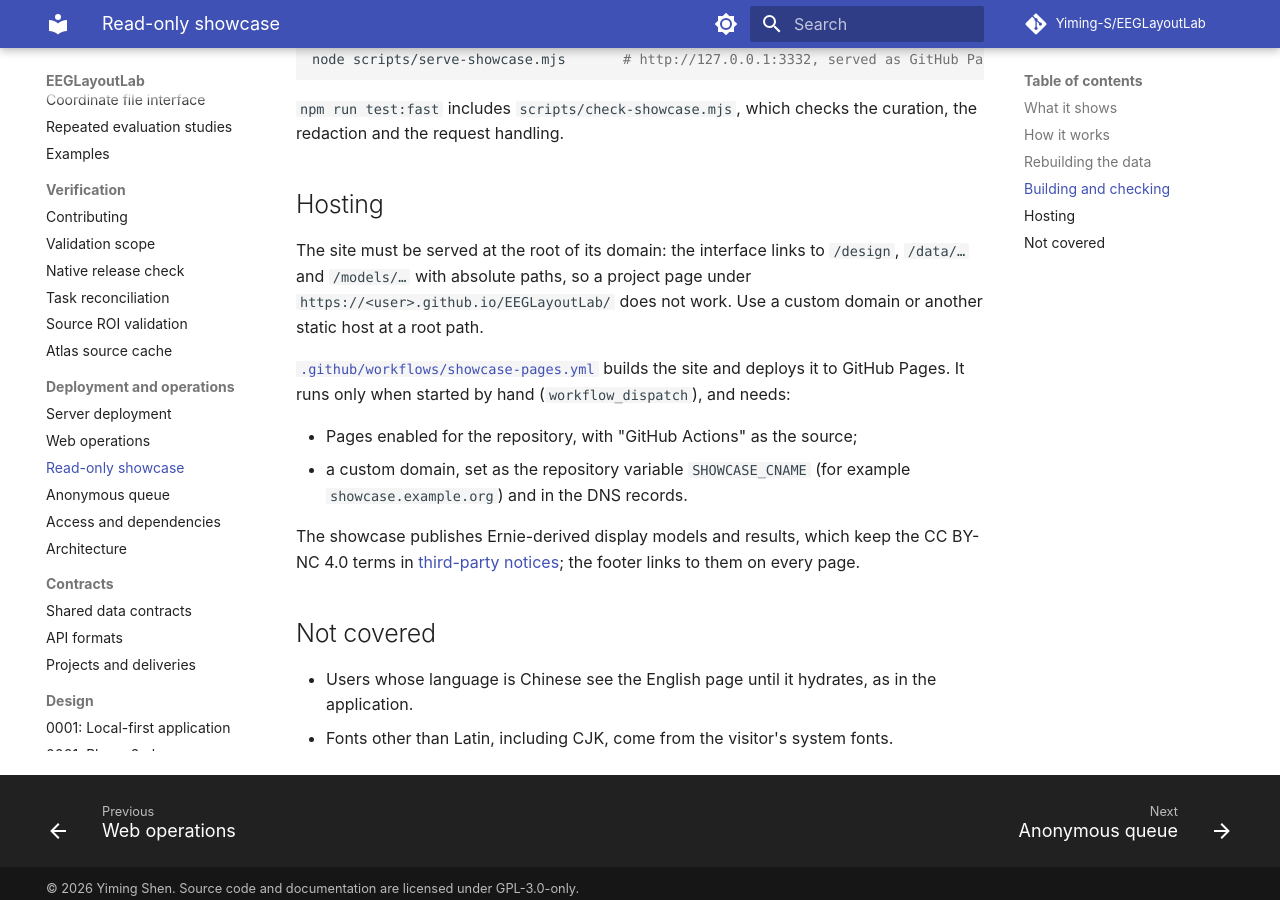
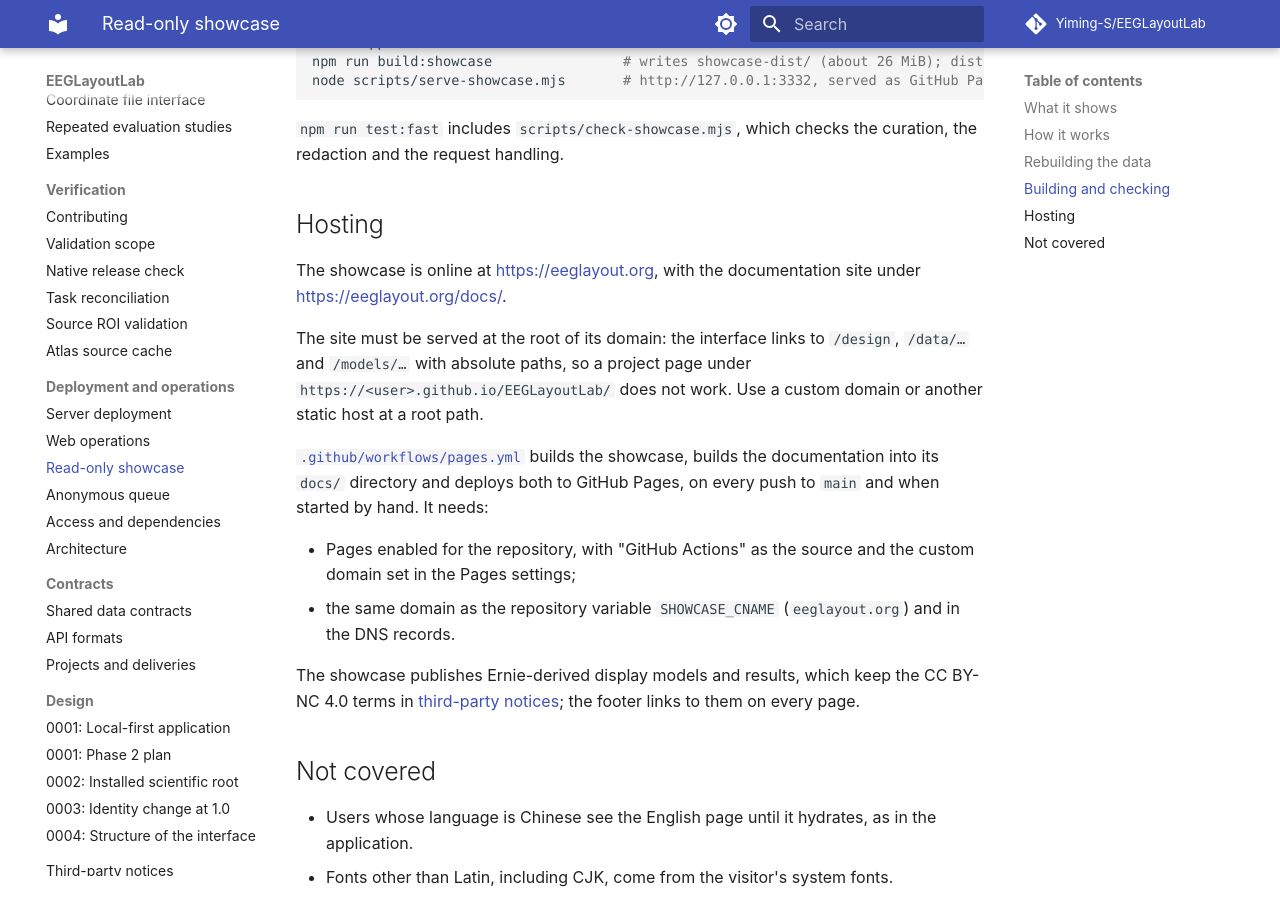
Before and after one commit to Yiming-S/EEGLayoutLab, an MkDocs documentation site: the page built from docs/showcase.md, in a window 1280 px wide and 900 px high, scrolled down 2290 px. Built offline with MkDocs 1.6.1 and Material for MkDocs 9.7.7, drawn with Linux system fonts in a browser that asks for light colours; comment, search, counter and statistics services are not loaded; some of the changed text lies outside the part shown.

Commit message:
Serve the showcase at eeglayout.org with the documentation under /docs/
The Pages workflow (showcase-pages.yml, renamed pages.yml) now builds the
read-only showcase at the root and the MkDocs site into its docs/
directory, and deploys both on every push to main and by hand; the
documentation workflow goes back to building an artifact only. The
showcase's chapter links use /docs/ when the host serves it, as the local
service does, and the methods page says the documentation is published
with the site. README, the showcase notes and CONTRIBUTING name the
address.

```diff
--- a/docs/showcase.md
+++ b/docs/showcase.md
@@ -16,7 +16,7 @@ The top bar shows four of the five areas of the interface ([design 0004](design/
 | | Signal Simulation | The curated layouts can be selected; starting a simulation shows the read-only notice |
 | | Channel Subsets | As in the application: the selection runs in the browser on the visitor's own summary files, which are not uploaded |
 | Findings | Total-Area Study, Historical Batches | As in the application; these pages read files under `webapp/public/data` |
-| Documentation | User Guide, Models & Methods | As in the application. The showcase has no `/docs/` site, so the chapter links open the Markdown on GitHub |
+| Documentation | User Guide, Models & Methods | As in the application. On the website the chapter links open the documentation site under `/docs/`; a showcase built alone has none, so they open the Markdown on GitHub |
 | — | Research Projects (`/projects`), delivery reader (`/deliveries`) | Not in the top bar; opened by their address. Creating a project shows the read-only notice; a delivery package is read in the browser, as in the application |
 
 Every page carries a strip that names the read-only showcase and links to the installation notes.
@@ -54,12 +54,14 @@ node scripts/serve-showcase.mjs       # http://127.0.0.1:3332, served as GitHub
 
 ## Hosting
 
+The showcase is online at <https://eeglayout.org>, with the documentation site under <https://eeglayout.org/docs/>.
+
 The site must be served at the root of its domain: the interface links to `/design`, `/data/…` and `/models/…` with absolute paths, so a project page under `https://<user>.github.io/EEGLayoutLab/` does not work. Use a custom domain or another static host at a root path.
 
-[`.github/workflows/showcase-pages.yml`](../.github/workflows/showcase-pages.yml) builds the site and deploys it to GitHub Pages. It runs only when started by hand (`workflow_dispatch`), and needs:
+[`.github/workflows/pages.yml`](../.github/workflows/pages.yml) builds the showcase, builds the documentation into its `docs/` directory and deploys both to GitHub Pages, on every push to `main` and when started by hand. It needs:
 
-- Pages enabled for the repository, with "GitHub Actions" as the source;
-- a custom domain, set as the repository variable `SHOWCASE_CNAME` (for example `showcase.example.org`) and in the DNS records.
+- Pages enabled for the repository, with "GitHub Actions" as the source and the custom domain set in the Pages settings;
+- the same domain as the repository variable `SHOWCASE_CNAME` (`eeglayout.org`) and in the DNS records.
 
 The showcase publishes Ernie-derived display models and results, which keep the CC BY-NC 4.0 terms in [third-party notices](../THIRD_PARTY_NOTICES.md); the footer links to them on every page.
 
--- a/mkdocs.yml
+++ b/mkdocs.yml
@@ -3,7 +3,7 @@
 # links written for GitHub resolve on the site.
 site_name: EEGLayoutLab
 site_description: Design and compare compact EEG electrode layouts on a realistic head model.
-# The published address, set by .github/workflows/docs.yml; unset for local builds, which the service
+# The published address, set by .github/workflows/pages.yml; unset for local builds, which the service
 # serves under /docs/ (a fixed address would break the 404 page there).
 site_url: !ENV DOCS_SITE_URL
 repo_url: https://github.com/Yiming-S/EEGLayoutLab
```
Also changed, not shown: CONTRIBUTING.md (+2 -2 lines), README.md (+3 -1 lines), 6 other files.
